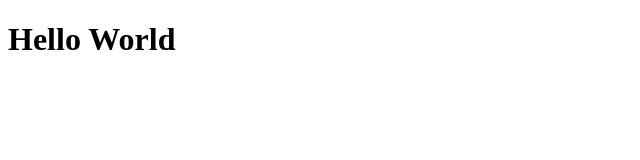
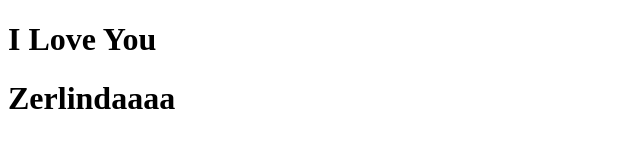
Before and after one commit to adhyarxs/adhyarxs.github.io, a plain HTML site: page index.html in a window 1280 px wide. Shown: the whole page, without its empty margins (0-640 px from the left). Drawn offline with Linux system fonts and the light colour scheme.

Commit message:
Initial Commit

```diff
--- a/index.html
+++ b/index.html
@@ -1,4 +1,5 @@
 <!DOCTYPE html>
 <html>
-	<h1>Hello World</h1>
+	<h1>I Love You</h1>
+	<h1>Zerlindaaaa</h1>
 </html>
```
